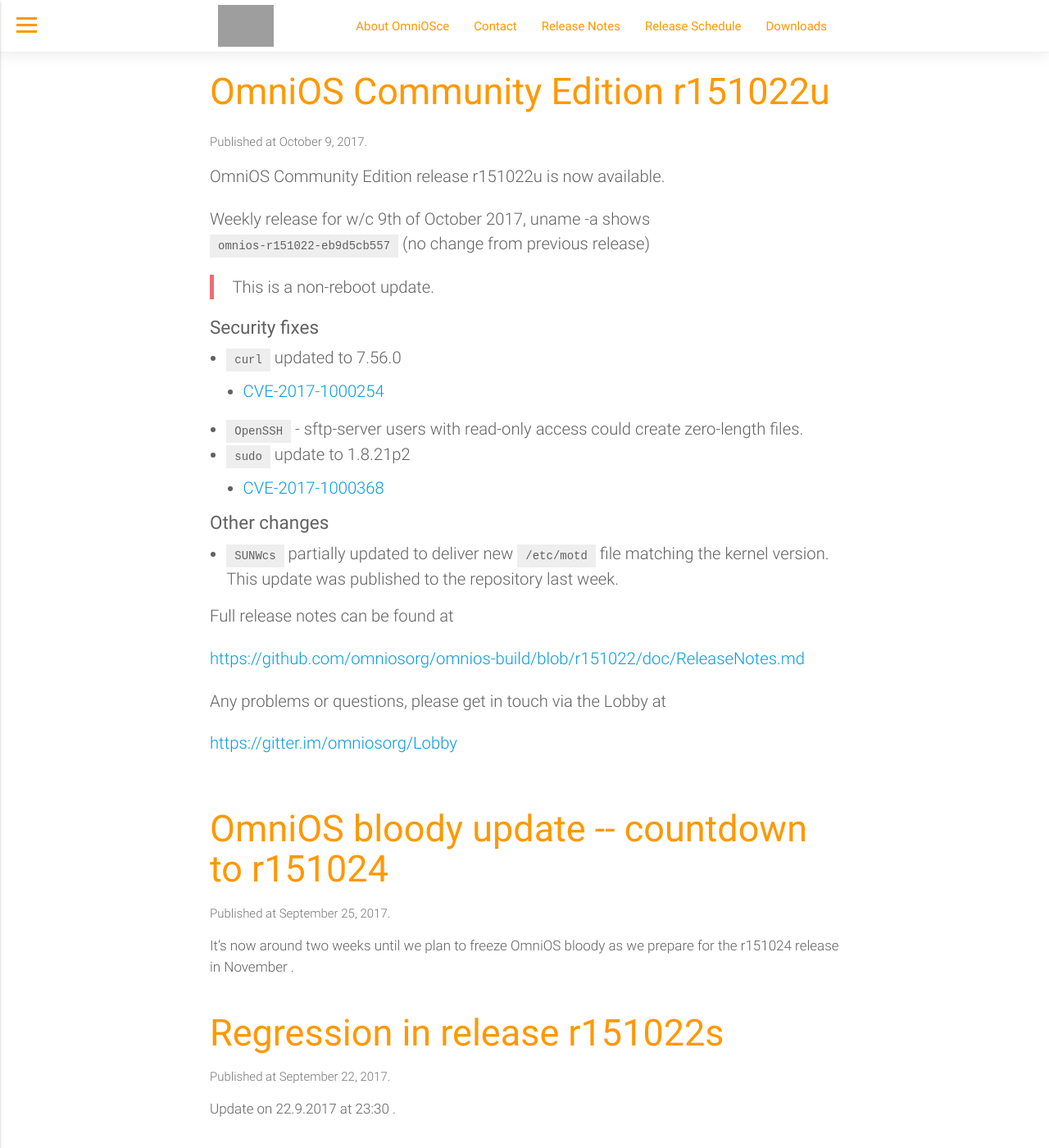
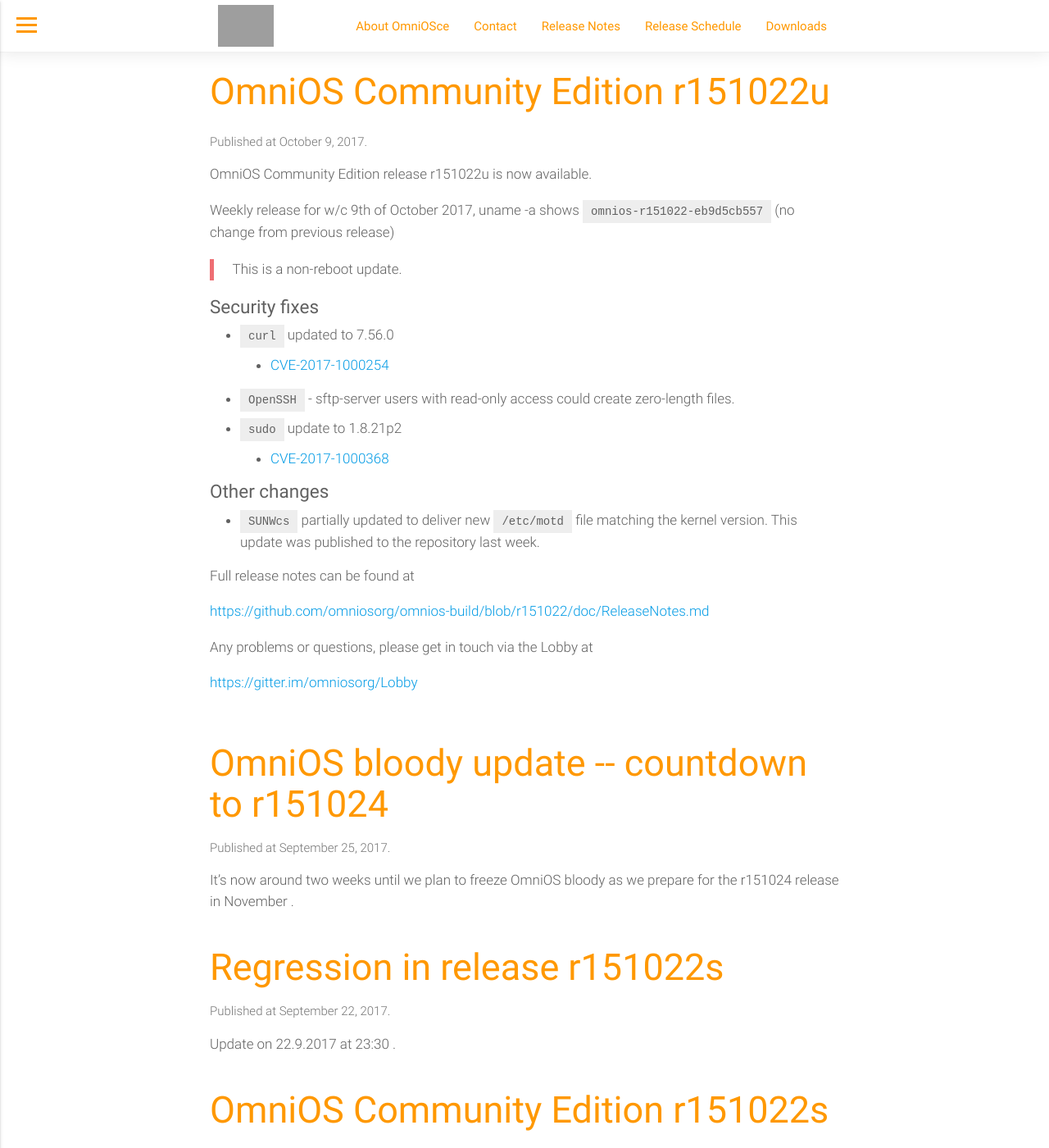
Before and after one commit to omniosorg/omniosorg.github.io, a Jekyll site: the page built from index.html, in a window 1280 px wide and 1400 px high. Shown: the whole window at 82% size. Built offline with Jekyll 4.4.1, drawn with Linux system fonts in a browser that asks for light colours; the list of posts is cut into pages by our own code; grey boxes are pictures that could not be loaded.

Commit message:
* fix css * explain js code

```diff
--- a/assets/css/app.scss
+++ b/assets/css/app.scss
@@ -165,32 +165,38 @@
 }
 
 
-article {
+main article {
     font-size: 1.35rem;
     line-height: 1.5;
     font-weight: 300;
 
-    &.post-content {
-        ul {
-            margin-left: 20px;
+    ul:not(.browser-default) {
+        margin-left: 20px;
+        margin-top: 10px;
+        margin-bottom: 15px;
+	> li {
+            list-style-type: initial;
+	    margin-left: 1em;
+	    margin-bottom: 1ex;
         }
-
-        li {
-            list-style-type: disc !important;
-        }
-
-        &.on-index {
-            padding: 0;
+     }
+     .select-wrapper > ul:not(.browser-default) {
+	margin-left: 0px;
+	margin-top: 10px;
+	margin-bottom: 0px;
+	> li {
+	    list-style-type: none;
+	    margin-left: 0px;
+	    margin-bottom: 0px;
+	}
+    }
+    &.on-index {
+           padding: 0;
             font-size: 17px;
             line-height: 1.5;
-        }
-    }
+   }
 }
 
-article li {
-	list-style-type: disc !important;
-	margin-left: 1em;
-}
 
 footer.page-footer {
     font-weight: 400;
@@ -201,9 +207,3 @@
 }
 
 // get list styling back
-
-article
-{
-	ul {list-style-type: initial; padding-left: 30px; margin-top: 10px; margin-bottom: 15px;}
-	li {list-style-type: initial;}
-}
```
Also changed, not shown: patron.md (+14 -10 lines).
